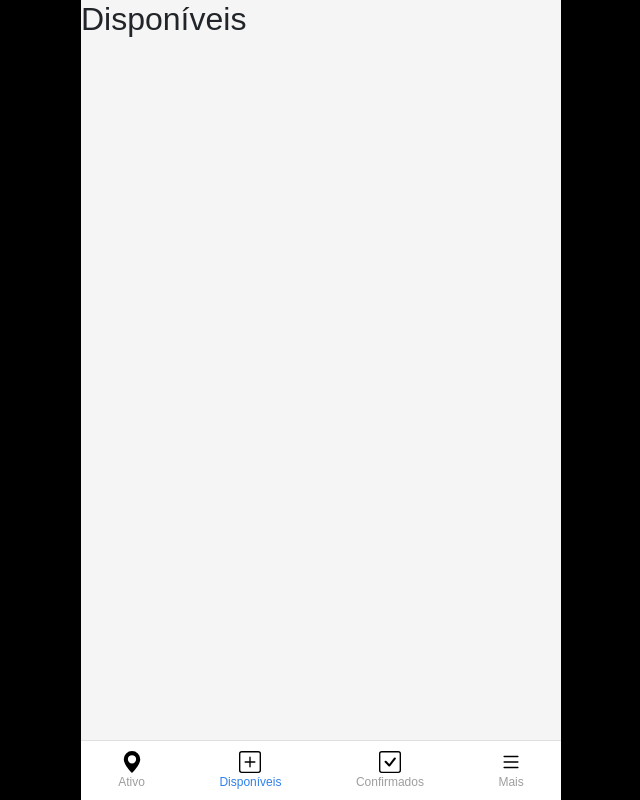
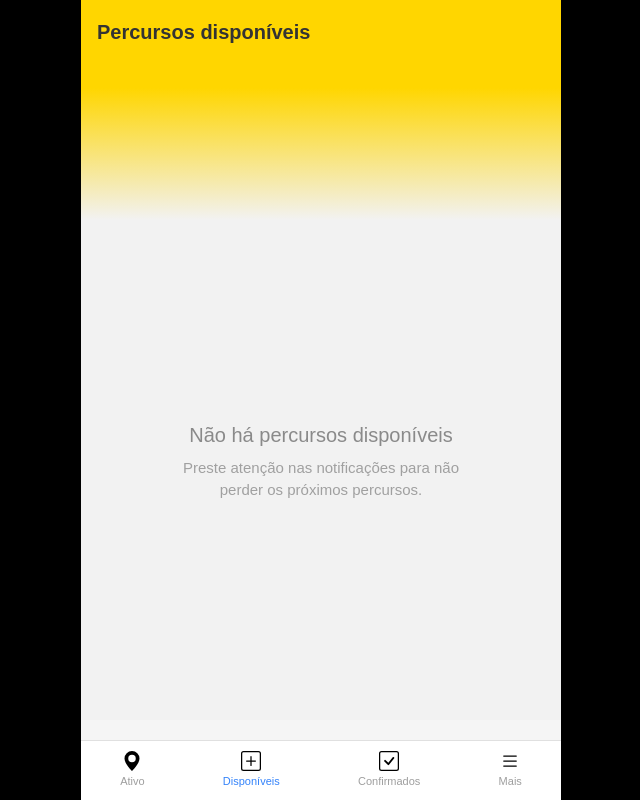
Before and after one commit to andro-saj/extra, a React (Vite) app: page / in a window 1280 px wide. Both pictures are taken after a click on the element "Disponíveis". Shown: the whole page, without its empty margins (319-959 px from the left). Built offline with nearby package versions, Linux system fonts and the light colour scheme.

Commit message:
initial commit

```diff
--- a/src/App.jsx
+++ b/src/App.jsx
@@ -1,66 +1,67 @@
-/*import Home from "./home";
+import { useState } from "react";
 
-function App() {
-  return <Home />;
-}
+import Home from "./home";
+import Disponiveis from "./disponiveis";
+import Confirmados from "./confirmados"; // 🔥 IMPORTANTE
+import Mais from "./mais";
 
-export default App;
-*/
+import {
+  GeoAltFill,
+  PlusSquare,
+  CheckSquare,
+  List
+} from "react-bootstrap-icons";
 
-/**23/04/2026 22:54 */
-
-import { useState } from "react";
-import Home from "./home";
-import Mais from "./mais";
-import Footer from "./components/Footer";
-
-function App() {
-  const [active, setActive] = useState("ativo");
+export default function App() {
+  const [tela, setTela] = useState("ativo");
 
   return (
     <div className="app-container">
 
-      {/* CONTEÚDO QUE MUDA */}
-      <div style={{ flex: 1, width: "100%" }}>
-        {active === "ativo" && <Home />}
-        {active === "disponiveis" && <h2>Disponíveis</h2>}
-        {active === "confirmados" && <h2>Confirmados</h2>}
-        {active === "mais" && <Mais />}
+      {/* CONTEÚDO */}
+      <div className="screen">
+        {tela === "ativo" && <Home />}
+        {tela === "disponiveis" && <Disponiveis />}
+        {tela === "confirmados" && <Confirmados />} {/* 🔥 FALTAVA ISSO */}
+        {tela === "mais" && <Mais />}
       </div>
 
-      {/* FOOTER FIXO */}
-      <Footer active={active} setActive={setActive} />
+      {/* NAV GLOBAL */}
+      <div className="bottom-nav">
 
+        <div
+          className={`nav-item ${tela === "ativo" ? "active" : ""}`}
+          onClick={() => setTela("ativo")}
+        >
+          <GeoAltFill size={22} />
+          <span>Ativo</span>
+        </div>
+
+        <div
+          className={`nav-item ${tela === "disponiveis" ? "active" : ""}`}
+          onClick={() => setTela("disponiveis")}
+        >
+          <PlusSquare size={22} />
+          <span>Disponíveis</span>
+        </div>
+
+        <div
+          className={`nav-item ${tela === "confirmados" ? "active" : ""}`}
+          onClick={() => setTela("confirmados")}
+        >
+          <CheckSquare size={22} />
+          <span>Confirmados</span>
+        </div>
+
+        <div
+          className={`nav-item ${tela === "mais" ? "active" : ""}`}
+          onClick={() => setTela("mais")}
+        >
+          <List size={22} />
+          <span>Mais</span>
+        </div>
+
+      </div>
     </div>
   );
 }
-
-export default App;
-
-
-/*
-
-
-import { useState } from "react";
-import Header from "./components/Header";
-import Footer from "./components/Footer";
-import Home from "./home";
-
-export default function App() {
-  const [active, setActive] = useState("ativo");
-
-  return (
-    <div className="app-container">
-      <Header />
-
-      <div style={{ flex: 1 }}>
-        {active === "ativo" && <Home />}
-        {active === "disponiveis" && <h2>Disponíveis</h2>}
-        {active === "confirmados" && <h2>Confirmados</h2>}
-        {active === "mais" && <h2>Mais opções</h2>}
-      </div>
-
-      <Footer active={active} setActive={setActive} />
-    </div>
-  );
-}*/
--- /dev/null
+++ b/src/confirmados.css
@@ -0,0 +1,64 @@
+.confirmados-container {
+  padding: 16px;
+}
+
+/* HEADER */
+.confirmados-header {
+  display: flex;
+  justify-content: space-between;
+  align-items: center;
+
+  margin-bottom: 20px;
+}
+
+.confirmados-header h2 {
+  font-size: 20px;
+  color: #333;
+}
+
+/* DIA */
+.dia {
+  margin: 20px 0 10px;
+  font-size: 16px;
+  color: #777;
+}
+
+/* CARD */
+.card {
+  background: #fff;
+  border-radius: 12px;
+
+  padding: 16px;
+  margin-bottom: 16px;
+
+  box-shadow: 0 4px 12px rgba(0,0,0,0.08);
+}
+
+/* VALOR */
+.valor {
+  font-size: 32px;
+  margin-bottom: 10px;
+}
+
+/* INFOS */
+.info {
+  display: flex;
+  align-items: center;
+  gap: 8px;
+
+  color: #555;
+  margin-bottom: 6px;
+}
+
+/* BARRA INFERIOR */
+.prioridade {
+  margin-top: 12px;
+  background: #8aa0b3;
+  color: #fff;
+
+  text-align: center;
+  padding: 8px;
+
+  border-radius: 0 0 10px 10px;
+  font-weight: 500;
+}
--- /dev/null
+++ b/src/confirmados.jsx
@@ -0,0 +1,63 @@
+import "./confirmados.css";
+
+import {
+  Clock,
+  GeoAlt,
+  CalendarCheck
+} from "react-bootstrap-icons";
+
+export default function Confirmados() {
+  return (
+    <div className="confirmados-container">
+
+      {/* HEADER */}
+      <div className="confirmados-header">
+        <h2>Percursos confirmados</h2>
+        <CalendarCheck size={28} />
+      </div>
+
+      {/* BLOCO DIA */}
+      <h3 className="dia">Hoje</h3>
+
+      <div className="card">
+        <h1 className="valor">R$ 85</h1>
+
+        <div className="info">
+          <Clock size={16} />
+          <span>Duración 6 hs - Inicio 12:30 hs.</span>
+        </div>
+
+        <div className="info">
+          <GeoAlt size={16} />
+          <span>Santo Antônio de Jesus</span>
+        </div>
+
+        <div className="prioridade">
+          Prata
+        </div>
+      </div>
+
+      {/* OUTRO DIA */}
+      <h3 className="dia">Quinta-feira 30 de abril</h3>
+
+      <div className="card">
+        <h1 className="valor">R$ 85</h1>
+
+        <div className="info">
+          <Clock size={16} />
+          <span>Duración 6 hs - Inicio 12:30 hs.</span>
+        </div>
+
+        <div className="info">
+          <GeoAlt size={16} />
+          <span>Santo Antônio de Jesus</span>
+        </div>
+
+        <div className="prioridade">
+          Prata
+        </div>
+      </div>
+
+    </div>
+  );
+}
--- /dev/null
+++ b/src/disponiveis.css
@@ -0,0 +1,66 @@
+/* CONTAINER */
+.disp-container {
+  display: flex;
+  flex-direction: column;
+  height: 100%;
+  background: #f2f2f2;
+}
+
+/* HEADER COM GRADIENTE */
+.disp-header {
+  height: 220px;
+  padding: 20px 16px;
+
+  display: flex;
+  justify-content: space-between;
+  align-items: flex-start;
+
+  background: linear-gradient(
+    to bottom,
+    #FFD600 0%,
+    #FFD600 40%,
+    #f2f2f2 100%
+  );
+}
+
+/* TÍTULO */
+.disp-header h2 {
+  font-size: 20px;
+  font-weight: 600;
+  color: #333;
+}
+
+/* ÍCONE */
+.disp-header img {
+  width: 40px;
+  height: 40px;
+  object-fit: contain;
+}
+
+/* CONTEÚDO CENTRAL */
+.disp-content {
+  flex: 1;
+
+  display: flex;
+  flex-direction: column;
+  justify-content: center;
+  align-items: center;
+
+  text-align: center;
+  padding: 0 24px;
+}
+
+/* TEXTO PRINCIPAL */
+.disp-content h3 {
+  font-size: 20px;
+  color: #8a8a8a;
+  margin-bottom: 10px;
+}
+
+/* SUBTEXTO */
+.disp-content p {
+  font-size: 15px;
+  color: #a0a0a0;
+  line-height: 1.5;
+  max-width: 280px;
+}
--- /dev/null
+++ b/src/disponiveis.jsx
@@ -0,0 +1,25 @@
+import "./disponiveis.css";
+
+export default function Disponiveis() {
+  return (
+    <div className="disp-container">
+
+      {/* HEADER */}
+      <div className="disp-header">
+        <h2>Percursos disponíveis</h2>
+
+      </div>
+
+      {/* CONTEÚDO */}
+      <div className="disp-content">
+        <h3>Não há percursos disponíveis</h3>
+
+        <p>
+          Preste atenção nas notificações
+          para não perder os próximos percursos.
+        </p>
+      </div>
+
+    </div>
+  );
+}
--- a/src/home.css
+++ b/src/home.css
@@ -7,7 +7,7 @@
 
 .home-illustration img {
   margin-bottom: 10px;
-  width: 400px;
+  width: 300px;
 }
 
 /* CONTAINER */
@@ -16,6 +16,8 @@
   display: flex;
   flex-direction: column;
 }
+
+
 
 /* CONTEÚDO CENTRAL */
 .home-content {
--- a/src/index.css
+++ b/src/index.css
@@ -20,7 +20,7 @@ body {
   display: flex;
   flex-direction: column;
 
-  height: 100%; /* 🔥 NÃO usar 100vh */
+  height: 100%;
   max-width: 480px;
   margin: 0 auto;
 
@@ -73,21 +73,33 @@ body {
   align-items: center;
 }
 
+/* ================= SCREEN ================= */
+.screen {
+  flex: 1;
+  overflow-y: auto;
+  padding-bottom: 80px;
+
+  /* 🔥 SCROLL INVISÍVEL */
+  scrollbar-width: none; /* Firefox */
+  -ms-overflow-style: none; /* IE/Edge antigo */
+}
+
+.screen::-webkit-scrollbar {
+  display: none; /* Chrome/Safari */
+}
+
 /* ================= MENU ================= */
 .menu {
   flex: 1;
   overflow-y: auto;
-  padding-bottom: 70px; /* 🔥 espaço do bottom */
+  padding-bottom: 80px;
+
+  scrollbar-width: none;
+  -ms-overflow-style: none;
 }
 
-/* SCROLL INVISÍVEL */
 .menu::-webkit-scrollbar {
   display: none;
-}
-
-.menu {
-  -ms-overflow-style: none;
-  scrollbar-width: none;
 }
 
 .menu-item {
@@ -100,6 +112,10 @@ body {
   color: #222;
 
   border-bottom: 1px solid #eee;
+}
+
+.menu-item:last-child {
+  margin-bottom: 20px;
 }
 
 .menu-icon {
@@ -117,8 +133,102 @@ body {
   background: #eee;
 }
 
+/* ================= CONFIRMADOS ================= */
+.confirmados-container {
+  flex: 1;
+  overflow-y: auto;
+  background: #f2f2f2;
+  padding-bottom: 80px;
+
+  scrollbar-width: none;
+  -ms-overflow-style: none;
+}
+
+.confirmados-container::-webkit-scrollbar {
+  display: none;
+}
+
+/* HEADER */
+.confirmados-header {
+  background: #fcd516;
+  padding: 20px 16px;
+
+  display: flex;
+  justify-content: space-between;
+  align-items: center;
+}
+
+.confirmados-header h2 {
+  font-size: 20px;
+  font-weight: 600;
+  color: #333;
+}
+
+/* SEÇÃO */
+.section {
+  padding: 16px;
+}
+
+.section h3 {
+  font-size: 16px;
+  color: #777;
+  margin-bottom: 10px;
+}
+
+/* CARD */
+.card {
+  background: #fff;
+  border-radius: 12px;
+  margin-bottom: 16px;
+  overflow: hidden;
+
+  box-shadow: 0 4px 12px rgba(0,0,0,0.08);
+}
+
+.card-content {
+  padding: 20px;
+}
+
+.card-value {
+  font-size: 32px;
+  font-weight: bold;
+  color: #222;
+  margin-bottom: 16px;
+}
+
+.card-line {
+  display: flex;
+  align-items: center;
+  gap: 10px;
+
+  color: #555;
+  font-size: 15px;
+
+  margin-bottom: 10px;
+}
+
+.card-line svg {
+  color: #777;
+}
+
+/* FAIXA */
+.card-footer {
+  background: #8fa3b5;
+  color: #fff;
+
+  text-align: center;
+  padding: 10px;
+
+  font-weight: 600;
+}
+
 /* ================= BOTTOM NAV ================= */
 .bottom-nav {
+  position: fixed;
+  bottom: 0;
+
+  width: 100%;
+  max-width: 480px;
   height: 60px;
 
   display: flex;
@@ -134,12 +244,21 @@ body {
   display: flex;
   flex-direction: column;
   align-items: center;
+  justify-content: center;
 
-  font-size: 12px;
+  font-size: 11px;
   color: #9e9e9e;
+  gap: 2px;
+}
+
+/* ÍCONE */
+.nav-item svg {
+  width: 20px;
+  height: 20px;
 }
 
 /* ATIVO */
 .nav-item.active {
-  color: #2f80ed;
+  color: #3483fa;
+  font-weight: 500;
 }
--- a/src/mais.jsx
+++ b/src/mais.jsx
@@ -39,12 +39,18 @@ export default function Mais() {
     { label: "Excluir minha conta", icon: Trash, danger: true },
   ];
 
+  // 🔹 TELA IDENTIFICAÇÃO
   if (tela === "identificacao") {
-    return <Identificacao onVoltar={() => setTela("menu")} />;
+    return (
+      <div className="screen">
+        <Identificacao onVoltar={() => setTela("menu")} />
+      </div>
+    );
   }
 
+  // 🔹 MENU PRINCIPAL
   return (
-    <div className="app">
+    <div className="screen">
 
       {/* HEADER */}
       <div className="header">
```
